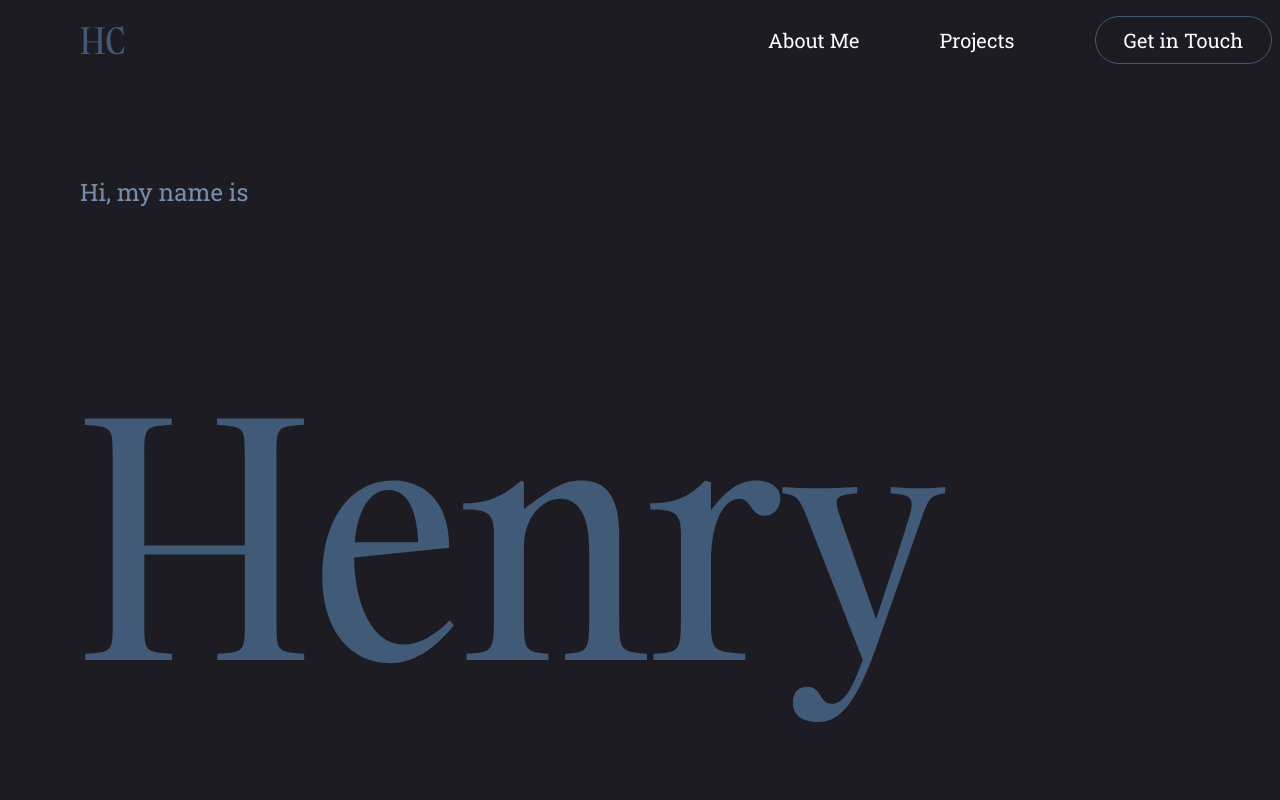
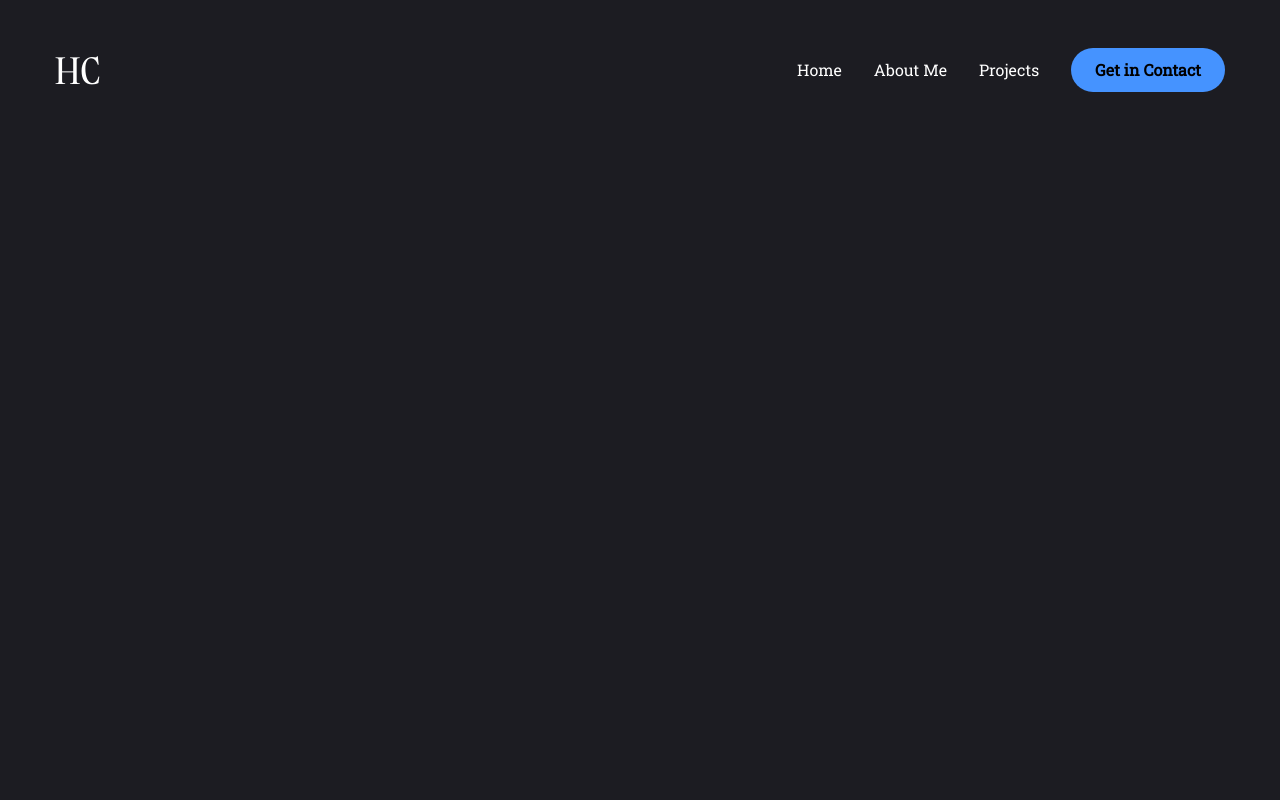
Before and after one commit to henqc/PersonalPortfolio, a Next.js app: page / in a window 1280 px wide. Shown: the top 800 px of the page. Built offline with nearby package versions, Linux system fonts and the light colour scheme.

Commit message:
finished new nav + mobile nav

```diff
--- a/package.json
+++ b/package.json
@@ -24,12 +24,14 @@
     "eslint": "8.48.0",
     "eslint-config-next": "13.4.19",
     "framer-motion": "^11.2.4",
+    "i": "^0.3.7",
     "lucide-react": "^0.395.0",
     "next": "^14.2.4",
     "postcss": "8.4.29",
     "react": "18.2.0",
     "react-dom": "18.2.0",
     "react-element-to-jsx-string": "^15.0.0",
+    "react-icons": "^5.2.1",
     "tailwind-merge": "^2.3.0",
     "tailwindcss": "3.3.3",
     "tailwindcss-animate": "^1.0.7",
--- a/src/app/page.tsx
+++ b/src/app/page.tsx
@@ -1,14 +1,13 @@
 import Bio from "@/components/Bio";
 import Icons from "@/components/Icons";
-import Nav from "@/components/Nav";
 import Projects from "@/components/Projects";
 import Home from "@/components/Home";
+import Header from "@/components/Header";
 
 export default function Portfolio() {
   return (
-    <div className="flex flex-col items-center pb-3 pl-20 pr-2">
-      <Nav />
-      <Home />
+    <div>
+      <Header />
     </div>
   );
 }
--- /dev/null
+++ b/src/components/Header/index.tsx
@@ -0,0 +1,26 @@
+import { Button } from "@/components/ui/button";
+import MobileNav from "@/components/MobileNav";
+import Nav from "@/components/Nav";
+import Link from "next/link";
+import "@/app/globals.css";
+
+export default function Header() {
+  return (
+    <header className="py-8 xl:py-12 text-white">
+      <div className="container mx-auto flex justify-between items-center">
+        <Link href="/">
+          <h1 className="text-4xl font-gambarino">HC</h1>
+        </Link>
+        <div className="hidden xl:flex items-center gap-8">
+          <Nav />
+          <Link href="">
+            <Button className="font-robotoSlab">Get in Contact</Button>
+          </Link>
+        </div>
+        <div className="xl:hidden">
+          <MobileNav />
+        </div>
+      </div>
+    </header>
+  );
+}
--- /dev/null
+++ b/src/components/MobileNav/index.jsx
@@ -0,0 +1,40 @@
+"use client";
+import { Sheet, SheetContent, SheetTrigger } from "@/components/ui/sheet";
+import { navList } from "@/utils/constants";
+import { CiMenuFries } from "react-icons/ci";
+import { usePathname } from "next/navigation";
+import Link from "next/link";
+import { use } from "react";
+
+export default function MobileNav() {
+  const pathname = usePathname();
+  return (
+    <Sheet>
+      <SheetTrigger className="flex justify-center items-center">
+        <CiMenuFries className="text-[32px] text-blue" />
+      </SheetTrigger>
+      <SheetContent className="flex flex-col">
+        <div className="mt-32 mb-40 text-center text-2xl">
+          <Link className="font-gambarino" href="/">
+            HC
+          </Link>
+        </div>
+        <nav className="flex flex-col justify-center items-center gap-8">
+          {navList.map((link, index) => {
+            return (
+              <Link
+                href={link.path}
+                key={index}
+                className={
+                  "text-xl capitalize font-robotoSlab font-medium hover:text-blue transition-all"
+                }
+              >
+                {link.label}
+              </Link>
+            );
+          })}
+        </nav>
+      </SheetContent>
+    </Sheet>
+  );
+}
--- a/src/components/Nav/index.tsx
+++ b/src/components/Nav/index.tsx
@@ -1,29 +1,27 @@
+"use client";
 import { navList } from "@/utils/constants";
-
+import { usePathname } from "next/navigation";
+import Link from "next/link";
 import "@/app/globals.css";
 
 export default function Nav() {
+  const pathname = usePathname();
+  console.log(pathname);
   return (
-    <div className="w-full h-20 flex flex-row justify-between">
-      <div className="flex h-full text-blue justify-begin items-center font-gambarino text-4xl">
-        HC
-      </div>
-      <div className="flex flex-row gap-20 items-center">
-        <div className="flex justify-end gap-20 h-full items-center">
-          {navList.map((navElement: any) => {
-            return (
-              <a href={navElement.path} key={navElement.label}>
-                <div className="font-robotoSlab text-xl">
-                  {navElement.label}
-                </div>
-              </a>
-            );
-          })}
-        </div>
-        <button className="font-robotoSlab text-xl rounded-full border px-7 h-12 border-blue">
-          Get in Touch
-        </button>
-      </div>
-    </div>
+    <nav className="flex gap-8">
+      {navList.map((link, index) => {
+        return (
+          <Link
+            href={link.path}
+            key={index}
+            className={
+              "capitalize font-robotoSlab font-medium hover:text-blue transition-all"
+            }
+          >
+            {link.label}
+          </Link>
+        );
+      })}
+    </nav>
   );
 }
--- a/src/components/ui/button.tsx
+++ b/src/components/ui/button.tsx
@@ -1,29 +1,23 @@
-import * as React from "react"
-import { Slot } from "@radix-ui/react-slot"
-import { cva, type VariantProps } from "class-variance-authority"
+import * as React from "react";
+import { Slot } from "@radix-ui/react-slot";
+import { cva, type VariantProps } from "class-variance-authority";
 
-import { cn } from "@/lib/utils"
+import { cn } from "@/lib/utils";
 
 const buttonVariants = cva(
-  "inline-flex items-center justify-center whitespace-nowrap rounded-md text-sm font-medium ring-offset-white transition-colors focus-visible:outline-none focus-visible:ring-2 focus-visible:ring-slate-950 focus-visible:ring-offset-2 disabled:pointer-events-none disabled:opacity-50 dark:ring-offset-slate-950 dark:focus-visible:ring-slate-300",
+  "inline-flex items-center justify-center whitespace-nowrap rounded-full text-base font-semibold ring-offset-white transition-colors",
   {
     variants: {
       variant: {
-        default: "bg-slate-900 text-slate-50 hover:bg-slate-900/90 dark:bg-slate-50 dark:text-slate-900 dark:hover:bg-slate-50/90",
-        destructive:
-          "bg-red-500 text-slate-50 hover:bg-red-500/90 dark:bg-red-900 dark:text-slate-50 dark:hover:bg-red-900/90",
+        default: "bg-blue text-black hover:bg-blue-100",
+        primary: "bg-blue text-white",
         outline:
-          "border border-slate-200 bg-white hover:bg-slate-100 hover:text-slate-900 dark:border-slate-800 dark:bg-slate-950 dark:hover:bg-slate-800 dark:hover:text-slate-50",
-        secondary:
-          "bg-slate-100 text-slate-900 hover:bg-slate-100/80 dark:bg-slate-800 dark:text-slate-50 dark:hover:bg-slate-800/80",
-        ghost: "hover:bg-slate-100 hover:text-slate-900 dark:hover:bg-slate-800 dark:hover:text-slate-50",
-        link: "text-slate-900 underline-offset-4 hover:underline dark:text-slate-50",
+          "border border-accent bg-transparent text-accent hover:bg-blue hover:text-white",
       },
       size: {
-        default: "h-10 px-4 py-2",
-        sm: "h-9 rounded-md px-3",
-        lg: "h-11 rounded-md px-8",
-        icon: "h-10 w-10",
+        default: "h-[44px] px-6",
+        md: "h-[48px] px-6",
+        lg: "h-[56px] px-8 text-sm uppercase tracking-[2px]",
       },
     },
     defaultVariants: {
@@ -31,26 +25,26 @@
       size: "default",
     },
   }
-)
+);
 
 export interface ButtonProps
   extends React.ButtonHTMLAttributes<HTMLButtonElement>,
     VariantProps<typeof buttonVariants> {
-  asChild?: boolean
+  asChild?: boolean;
 }
 
 const Button = React.forwardRef<HTMLButtonElement, ButtonProps>(
   ({ className, variant, size, asChild = false, ...props }, ref) => {
-    const Comp = asChild ? Slot : "button"
+    const Comp = asChild ? Slot : "button";
     return (
       <Comp
         className={cn(buttonVariants({ variant, size, className }))}
         ref={ref}
         {...props}
       />
-    )
+    );
   }
-)
-Button.displayName = "Button"
+);
+Button.displayName = "Button";
 
-export { Button, buttonVariants }
+export { Button, buttonVariants };
--- a/src/utils/constants.ts
+++ b/src/utils/constants.ts
@@ -1,4 +1,8 @@
 export const navList = [
+  {
+    label: "Home",
+    path: "/",
+  },
   {
     label: "About Me",
     path: "#aboutme",
--- a/tailwind.config.ts
+++ b/tailwind.config.ts
@@ -21,8 +21,8 @@
       colors: {
         gray: "#1c1c22",
         blue: {
-          DEFAULT: "#415A77",
-          100: "#778DA9",
+          DEFAULT: "#4593FF",
+          100: "#589eff",
         },
       },
       fontFamily: {
```
Also changed, not shown: src/components/ui/sheet.tsx (+32 -29 lines), 1 other file (tests, documents, lock files or other folders).
